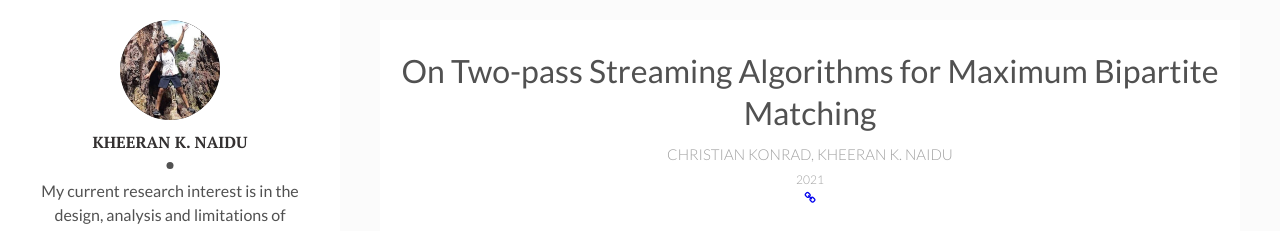
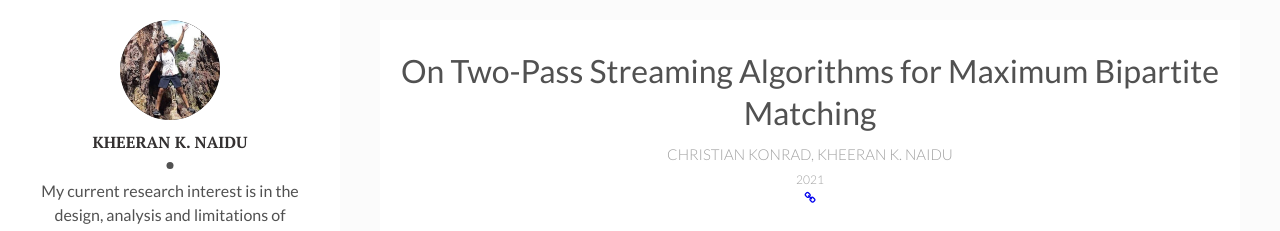
Before and after one commit to kheeran/kheeran.github.io, a Jekyll site: the page built from _posts/2021-06-23-APPROX-2021.markdown, in a window 1280 px wide and 1113 px high. Shown: the top 231 px of the window. Built offline with Jekyll 4.4.1, drawn with Linux system fonts in a browser that asks for light colours; formulas are drawn with MathJax 3.

```diff
--- a/_posts/2021-06-23-APPROX-2021.markdown
+++ b/_posts/2021-06-23-APPROX-2021.markdown
@@ -1,7 +1,7 @@
 ---
 layout: post
 
-title: On Two-pass Streaming Algorithms for Maximum Bipartite Matching
+title: On Two-Pass Streaming Algorithms for Maximum Bipartite Matching
 year: 2021
 subtitle: Christian Konrad, Kheeran K. Naidu
 description: Proceedings of the 24th International Workshop on Approximation Algorithms for Combinatorial Optimization Problems
```
